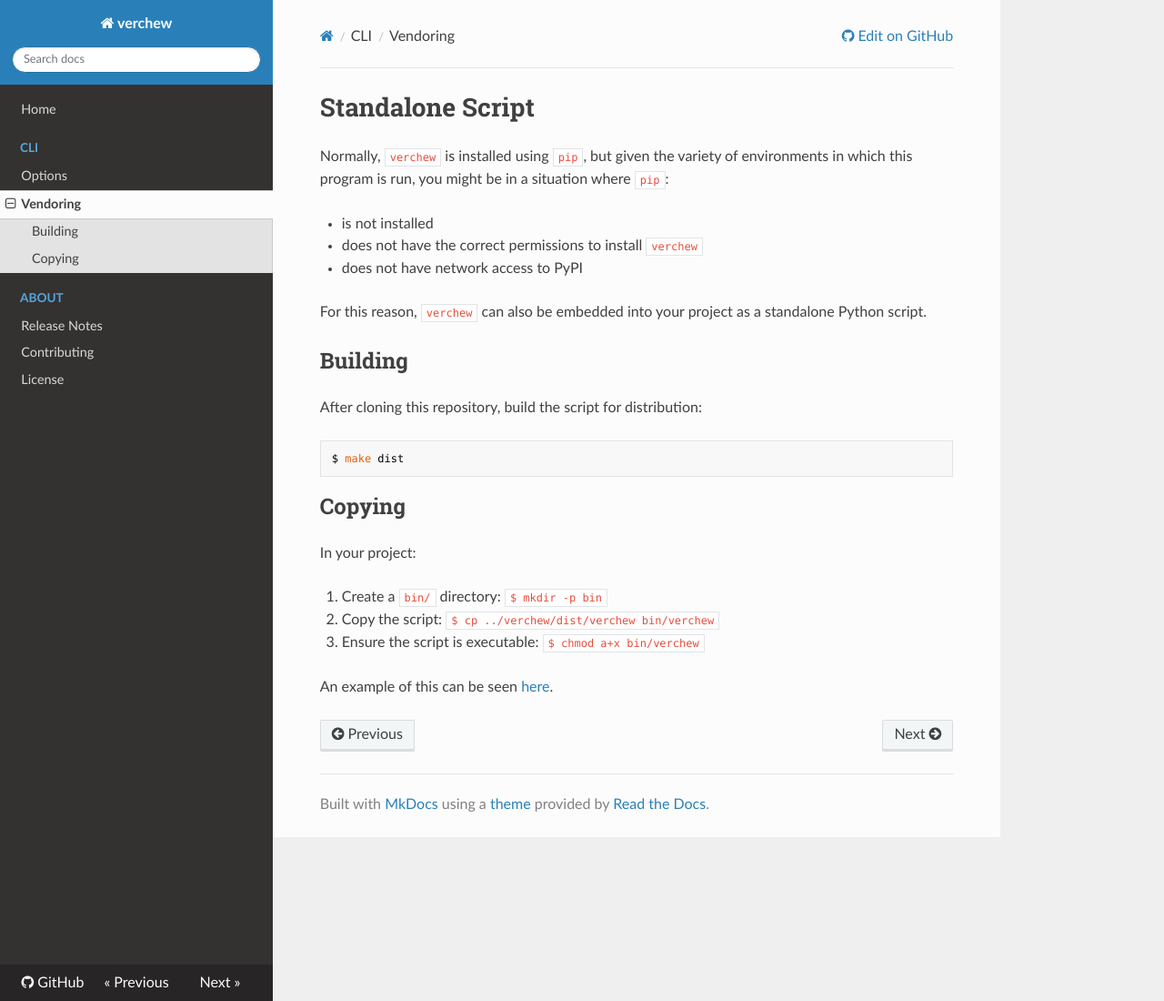
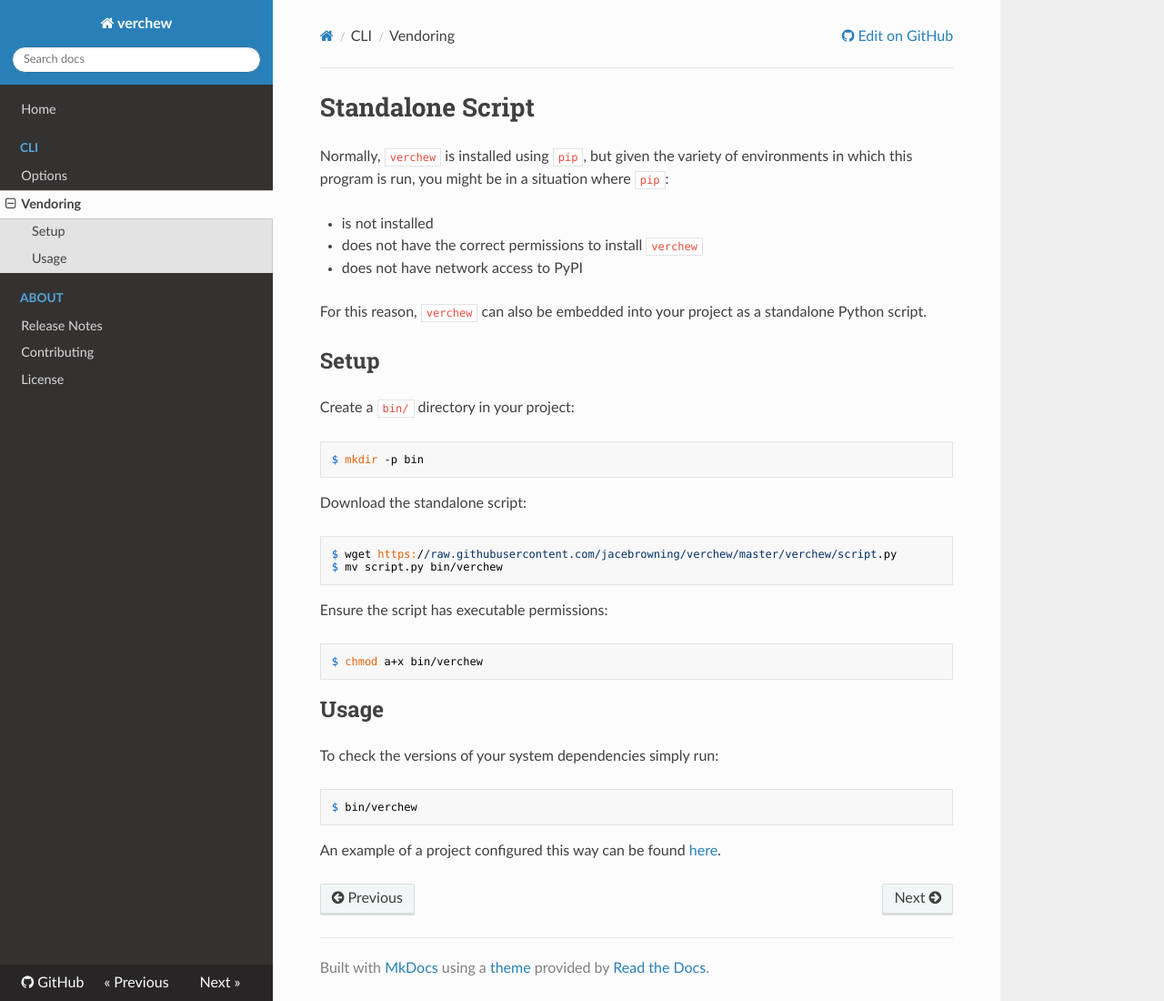
Before and after one commit to jacebrowning/verchew, an MkDocs documentation site: the page built from docs/cli/vendoring.md, in a window 1280 px wide and 1100 px high. Shown: the whole window at 91% size. Built offline with MkDocs 1.6.1, drawn with Linux system fonts in a browser that asks for light colours; nearby versions of some CDN libraries; old or Windows-style settings are respelled for this version of MkDocs.

Commit message:
Update vendoring instructions

````diff
--- a/docs/cli/vendoring.md
+++ b/docs/cli/vendoring.md
@@ -8,20 +8,33 @@
 
 For this reason, `verchew` can also be embedded into your project as a standalone Python script.
 
-## Building
+## Setup
 
-After cloning this repository, build the script for distribution:
+Create a `bin/` directory in your project:
 
 ```
-$ make dist
+$ mkdir -p bin
 ```
 
-## Copying
+Download the standalone script:
 
-In your project:
+```
+$ wget https://raw.githubusercontent.com/jacebrowning/verchew/master/verchew/script.py
+$ mv script.py bin/verchew
+```
 
-1. Create a `bin/` directory: `$ mkdir -p bin`
-2. Copy the script: `$ cp ../verchew/dist/verchew bin/verchew`
-3. Ensure the script is executable: `$ chmod a+x bin/verchew`
+Ensure the script has executable permissions:
 
-An example of this can be seen [here](https://github.com/jacebrowning/template-python-demo).
+```
+$ chmod a+x bin/verchew
+```
+
+## Usage
+
+To check the versions of your system dependencies simply run:
+
+```
+$ bin/verchew
+```
+
+An example of a project configured this way can be found [here](https://github.com/jacebrowning/template-python-demo).
````
Also changed, not shown: README.md (+1 -1 lines), 1 other file.
